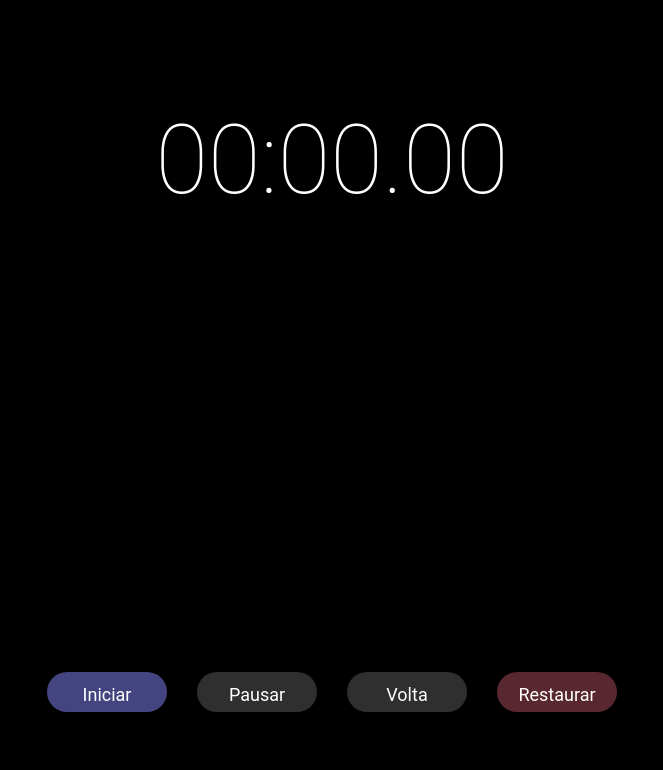
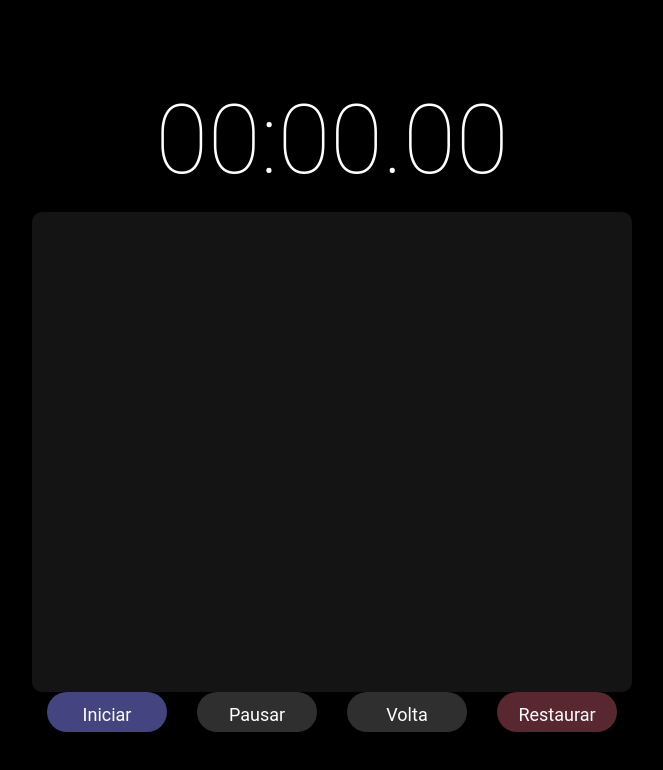
Before and after one commit to flp-pcll/stopwatch, a React (Create React App) app: page / in a window 1280 px wide. Shown: the top 770 px of the page, without its empty margins (308-971 px from the left). Built offline with nearby package versions, Linux system fonts and the light colour scheme.

Commit message:
added card component

```diff
--- a/src/components/Laps/Laps.js
+++ b/src/components/Laps/Laps.js
@@ -1,19 +1,21 @@
 import React from "react";
 import LapsTable from "./LapsTable";
+import Card from "../UI/Card";
 import styled from "styled-components";
 
 const Section = styled.section`
-    margin: 0 0 2.5rem 0;
-    height: 50vh;
-    width: 500px;
-    overflow-y: auto;
+    width: 100%;
+    height: 100%;
+    overflow: auto;
 `;
 
-function Laps({lapsList}) {
-    return(
-        <Section>
-            {lapsList.length > 0 && <LapsTable lapsList={lapsList}></LapsTable>}
-        </Section>
+function Laps({ lapsList }) {
+    return (
+        <Card>
+            <Section>
+                {lapsList.length > 0 && <LapsTable lapsList={lapsList}></LapsTable>}
+            </Section>
+        </Card>
     );
 };
 
--- a/src/components/Laps/LapsData.js
+++ b/src/components/Laps/LapsData.js
@@ -2,6 +2,17 @@ import React from "react";
 import styled from "styled-components";
 
 const LapsRow = styled.tr`
+    border-top: .5px solid white;
+
+    td {
+        line-height: 2;
+
+        & span {
+            vertical-align: middle;
+        }
+    }
+
+
 `;
 
 
--- a/src/components/Laps/LapsTable.js
+++ b/src/components/Laps/LapsTable.js
@@ -5,40 +5,27 @@ import LapsData from "./LapsData";
 const Table = styled.table`
     width: 100%;
     text-align: center;
-
 `;
 
 const TableHeader = styled.tr`
-    position: relative;
-    border: 1px solid white;
-
-     & :before {
-        position: absolute;
-        top: 0;
-        left: 0;
-        width: 100%;
-        height: 2px;
-        background-color: orange;
-        z-index: 3000;
-    }
-
+    vertical-align: middle;
 `;
 
 const TableHead = styled.thead`
     position: sticky;
     top: 0;
     background-color: #000;
+    height: 40px;
 
     & th {
         position: sticky;
         top: 0;
-        border-bottom: 1px solid white;
     }
 
 `;
 
 const TableBody = styled.tbody`
-
+    background-color: #1d1d1d;
 `;
 
 function LapsTable(props) {
--- /dev/null
+++ b/src/components/UI/Card.js
@@ -0,0 +1,15 @@
+import styled from "styled-components";
+
+const Card = styled.div`
+    width: 100%;
+    height: 60vh;
+    background-color: #141414;
+    border-radius 10px;
+    display: flex;
+    justify-content: center;
+    align-items: center;
+    align-content: center;
+    overflow: hidden;
+`;
+
+export default Card;
```
